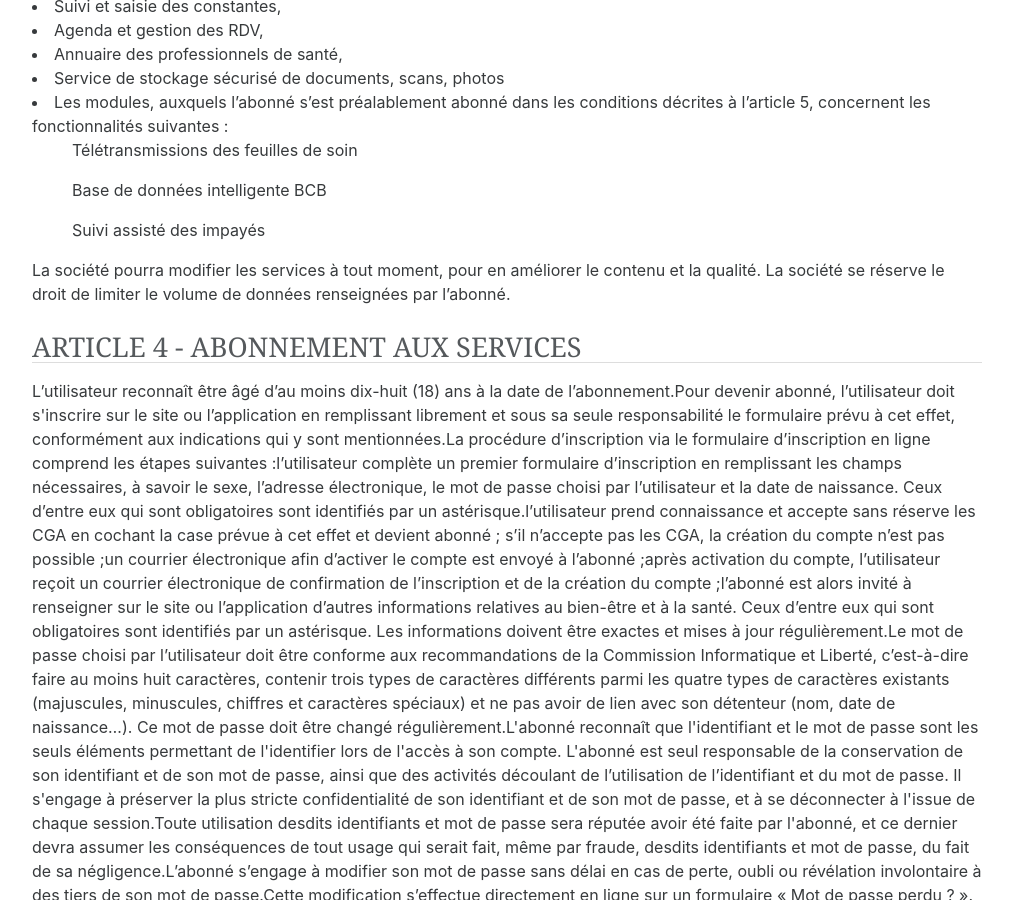
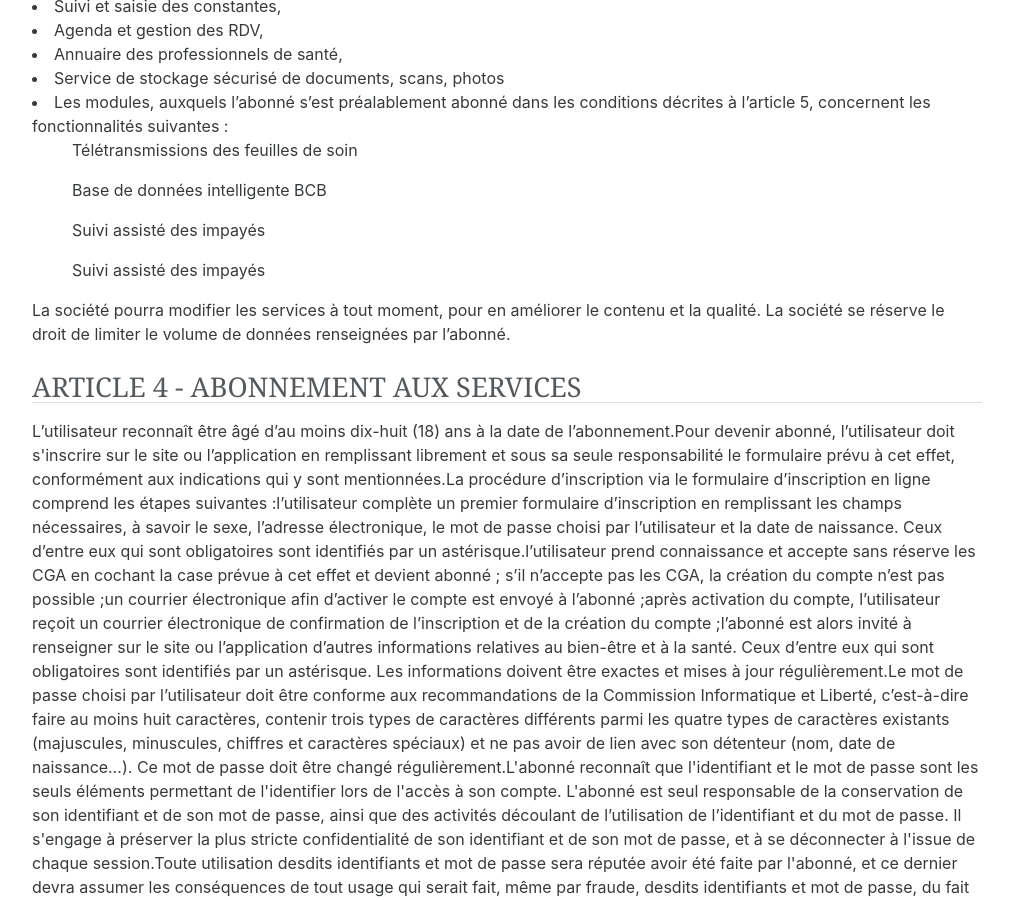
Before and after one commit to medusal/medusal.github.io, a Jekyll site: the page built from _pages/cgu.html, in a window 1280 px wide and 900 px high, scrolled down 3376 px. Shown: the whole window, without its empty margins (133-1146 px from the left). Built offline with Jekyll 4.4.1, drawn with Linux system fonts in a browser that asks for light colours.

Commit message:
Update from Forestry.io - _pages/cgu.html

```diff
--- a/_pages/cgu.html
+++ b/_pages/cgu.html
@@ -94,6 +94,7 @@ color: "#3D9970"
     <ul>Télétransmissions des feuilles de soin</ul>
     <ul>Base de données intelligente BCB</ul>
     <ul>Suivi assisté des impayés</ul>
+    <ul>Suivi assisté des impayés</ul>
     </li>
     La société pourra modifier les services à tout moment, pour en améliorer le contenu et la qualité. La société se réserve le droit de limiter le volume de données renseignées par l’abonné.</p>
 <h2>
```
